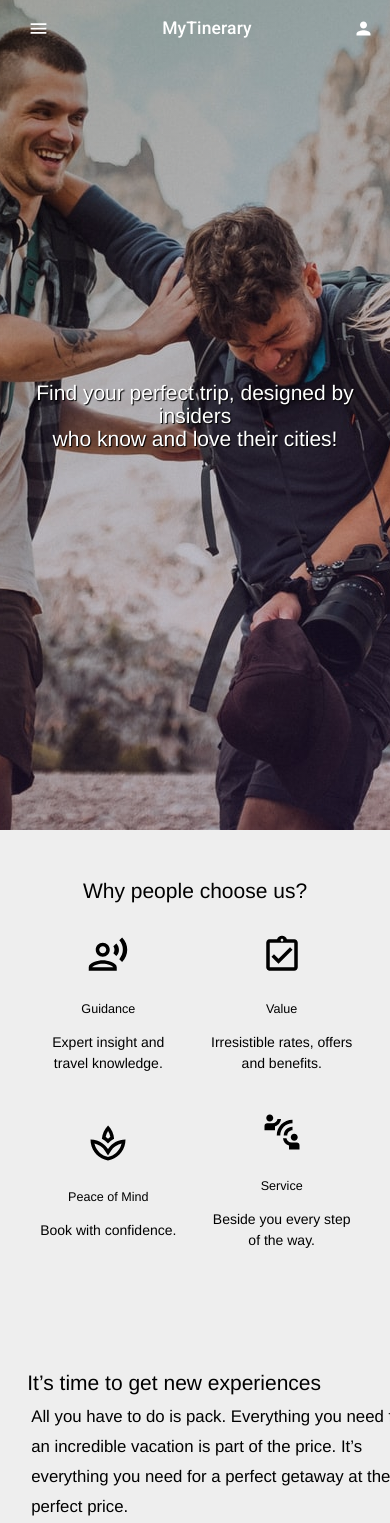
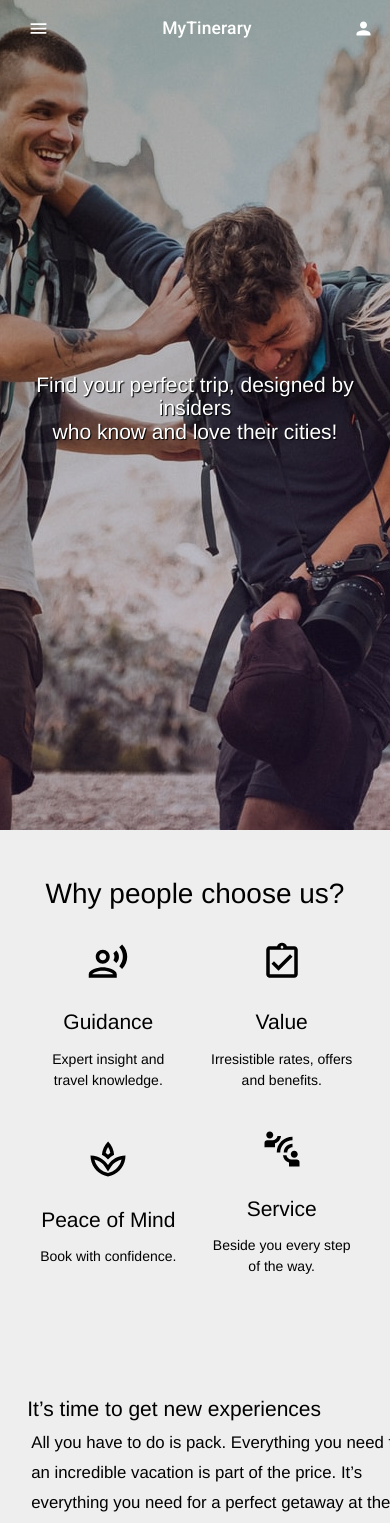
Before and after one commit to seergiorob/myTinerary-Robledo, a React (Create React App) app: page / in a window 390 px wide. Shown: the top 1523 px of the page. Built offline with nearby package versions, Linux system fonts and the light colour scheme.

Commit message:
some fixes

```diff
--- a/src/components/hero/hero.css
+++ b/src/components/hero/hero.css
@@ -14,7 +14,7 @@
 /* linear-gradient(160deg, #e10f244a 0%, #e8900d3a 100%),  */
 
 @media (max-width: 480px) {
-h1 {
+.h1tittleherohome {
     font-size: 1.5rem !important;
 }
 }
@@ -23,7 +23,7 @@
 background-image: linear-gradient(160deg, #0093E9 0%, #80D0C7 100%); */
 
 
-h1{
+.h1tittleherohome{
     color: white;
     text-shadow: 1px 1px 1px black;
     font-size: 40px;
--- a/src/components/hero/hero.jsx
+++ b/src/components/hero/hero.jsx
@@ -4,7 +4,7 @@
 export default function hero() {
     return (
         <div className="hero">
-            <h1>Find your perfect trip, designed by insiders <br/> who know and love their cities!</h1>
+            <h1 className="h1tittleherohome">Find your perfect trip, designed by insiders <br/> who know and love their cities!</h1>
         </div>
     )
 }
--- a/src/components/heroCity/heroCity.css
+++ b/src/components/heroCity/heroCity.css
@@ -12,10 +12,10 @@
 }
 
 @media (max-width: 480px) {
-h2 {
+.tittleh2 {
     font-size: 1.5rem !important;
 }
-h3{
+.tittleh3{
     font-size: 0.9rem !important;
 }
 }
```
